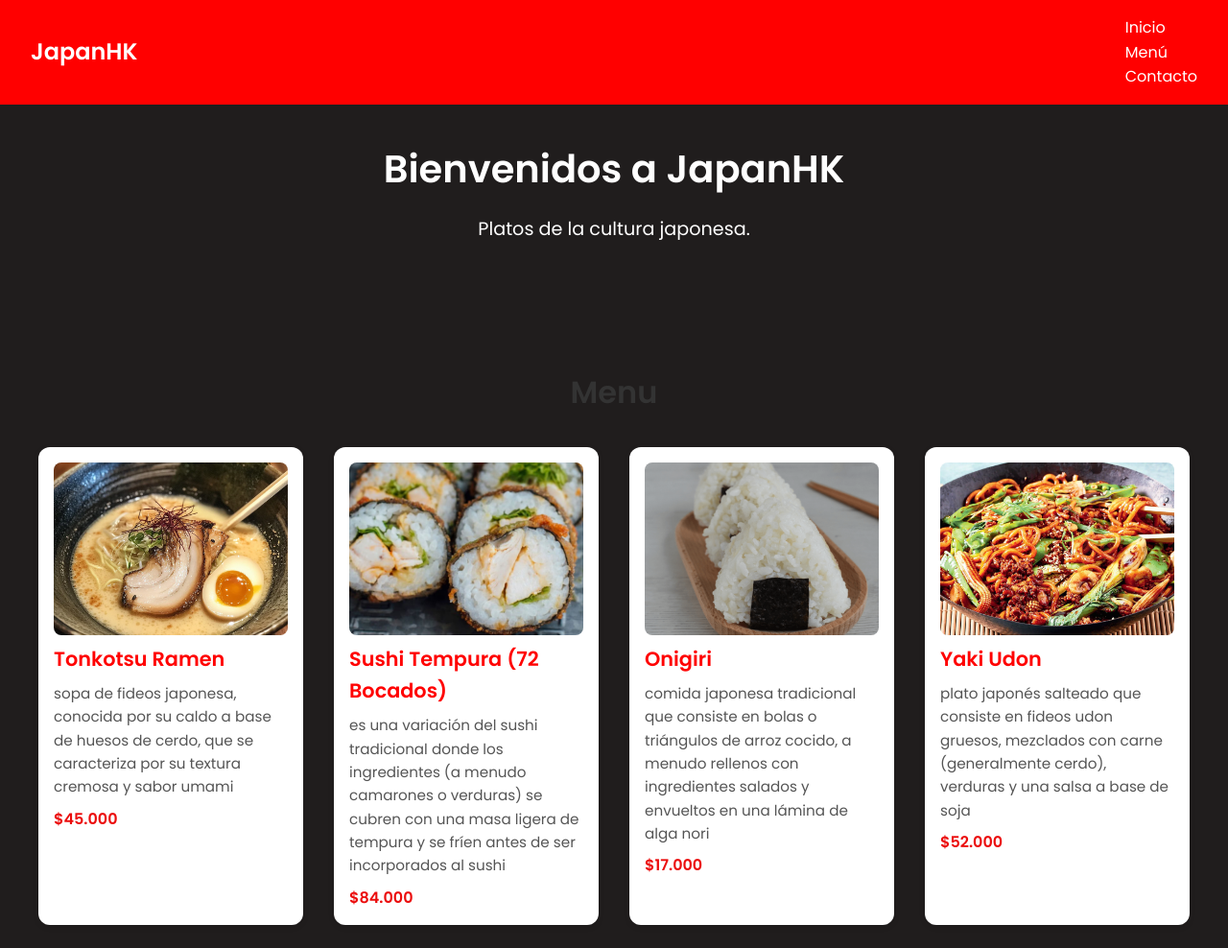
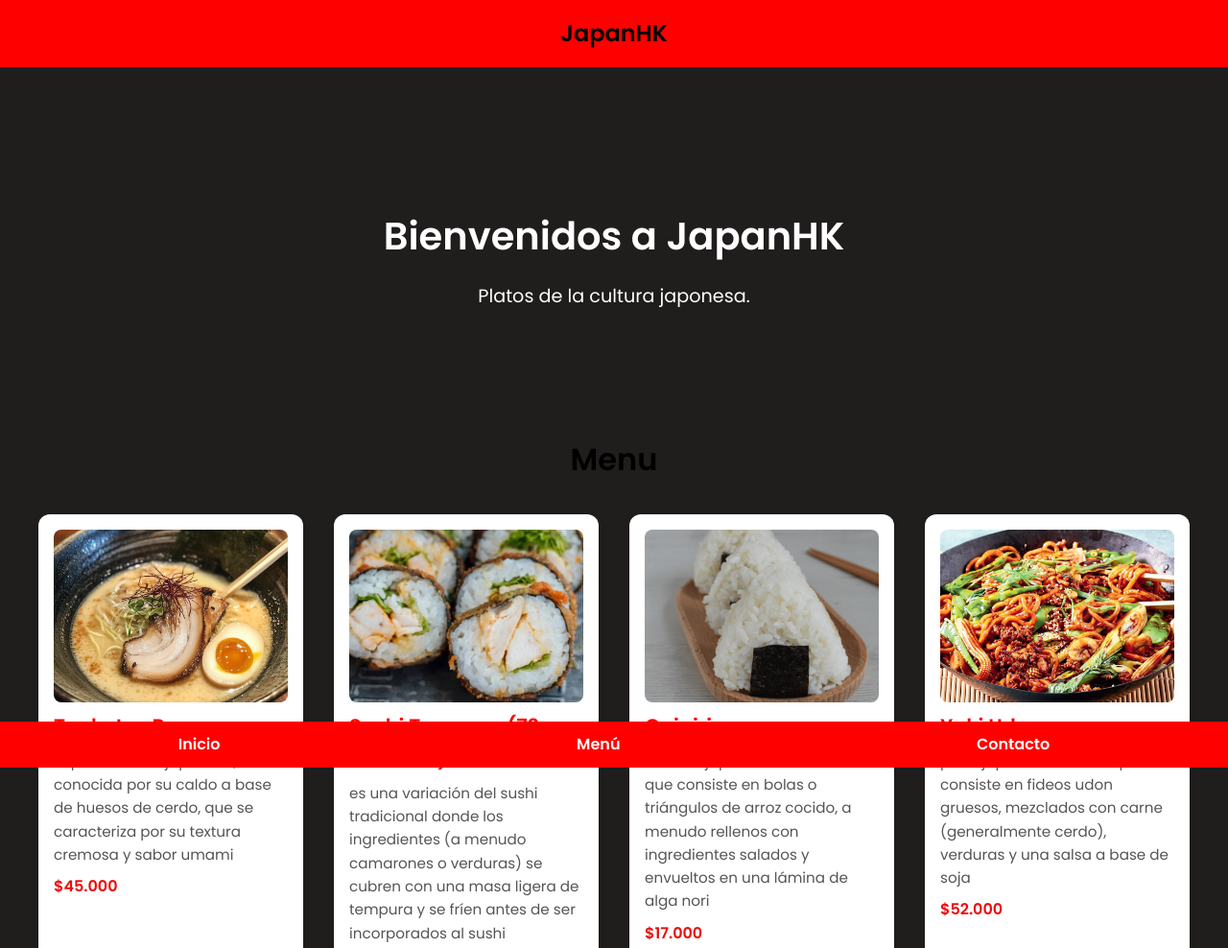
Before and after one commit to CamiloAS04/Restaurante, a plain HTML site: page index.html in a window 1280 px wide. Shown: the top 988 px of the page at 96% size. Drawn offline with Linux system fonts and the light colour scheme.

Commit message:
Add files via upload

```diff
--- a/index.html
+++ b/index.html
@@ -12,13 +12,6 @@
   <!-- Encabezado -->
   <header class="header">
     <div class="header__logo">JapanHK</div>
-    <nav class="header__nav">
-      <ul class="nav__list">
-        <li><a href="#inicio">Inicio</a></li>
-        <li><a href="#menu">Menú</a></li>
-        <li><a href="#contacto">Contacto</a></li>
-      </ul>
-    </nav>
   </header>
 
   <!-- Contenido principal -->
@@ -120,5 +113,14 @@
     <p>&copy; 2025 JapanHK. Todos los derechos reservados.</p>
   </footer>
 
+    <!-- Menú inferior fijo -->
+  <nav class="bottom-nav">
+    <ul class="bottom-nav__list">
+      <li><a href="#inicio">Inicio</a></li>
+      <li><a href="#menu">Menú</a></li>
+      <li><a href="#contacto">Contacto</a></li>
+    </ul>
+  </nav>
+
 </body>
 </html>
--- a/styles.css
+++ b/styles.css
@@ -10,7 +10,7 @@
   --color-primario: #ff0000;
   --color-secundario: #eb0c0c;
   --color-fondo: #201d1d;
-  --color-texto: #333;
+  --color-texto: #f50303;
   --color-footer: #222;
   --font-main: 'Poppins', sans-serif;
   --max-width: 1200px;
@@ -20,7 +20,7 @@
 body {
   font-family: var(--font-main);
   background-color: var(--color-fondo);
-  color: var(--color-texto);
+  color: wh;
   line-height: 1.6;
 }
 
@@ -32,7 +32,7 @@ img {
 }
 
 .menu-card img {
-  height: 180px; /* o el tamaño que prefieras */
+  height: 180px;
   object-fit: cover;
   width: 100%;
   border-radius: 8px;
@@ -48,32 +48,16 @@ ul {
   list-style: none;
 }
 
-/* === Header y Nav === */
+/* === Header === */
 .header {
-  position: fixed;
-  top: 0;
-  width: 100%;
+  padding: 1rem 2rem;
   background-color: var(--color-primario);
-  color: white;
-  padding: 1rem 2rem;
-  display: flex;
-  justify-content: space-between;
-  align-items: center;
-  z-index: 1000;
+  text-align: center;
 }
 
 .header__logo {
   font-weight: bold;
   font-size: 1.5rem;
-}
-
-.header_nav .nav_list {
-  display: flex;
-  gap: 1rem;
-}
-
-.header__nav a:hover {
-  text-decoration: underline;
 }
 
 /* === Hero === */
@@ -159,6 +143,32 @@ ul {
   font-size: 0.9rem;
 }
 
+/* === Menú inferior fijo === */
+.bottom-nav {
+  position: fixed;
+  bottom: 0;
+  width: 100%;
+  background-color: var(--color-primario);
+  z-index: 1000;
+}
+
+.bottom-nav__list {
+  display: flex;
+  justify-content: space-around;
+  align-items: center;
+  padding: 0.7rem 0;
+}
+
+.bottom-nav__list li a {
+  color: white;
+  font-weight: 600;
+  font-size: 1rem;
+}
+
+.bottom-nav__list li a:hover {
+  text-decoration: underline;
+}
+
 /* === Responsive === */
 @media (max-width: 600px) {
   .header_nav .nav_list {
```
